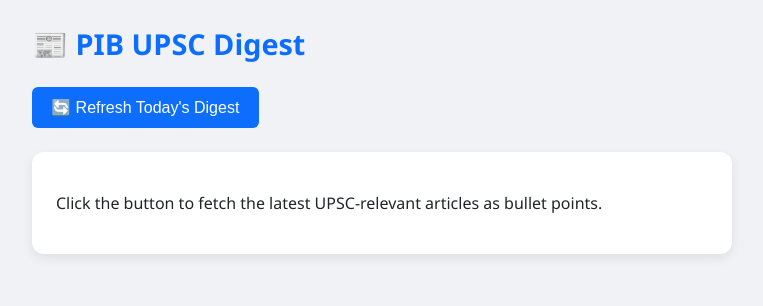
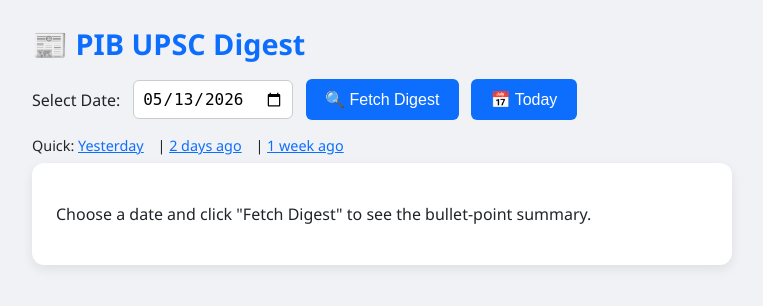
Before and after one commit to 20025762034/pib-pib, a Flask app: page / in a window 1280 px wide. Shown: the top 306 px of the page, without its empty margins (258-1021 px from the left). Run offline with Flask 3, Linux system fonts and the light colour scheme.

Commit message:
Update index.html

```diff
--- a/templates/index.html
+++ b/templates/index.html
@@ -4,15 +4,12 @@
 <meta charset="UTF-8">
 <meta name="viewport" content="width=device-width, initial-scale=1.0">
 <title>PIB UPSC Digest</title>
-<!-- PWA Manifest -->
-<link rel="manifest" href="/manifest.json">
+<link rel="manifest" href="/static/manifest.json">
 <meta name="theme-color" content="#0d6efd">
-<!-- iOS meta tags -->
 <meta name="apple-mobile-web-app-capable" content="yes">
 <meta name="apple-mobile-web-app-status-bar-style" content="black-translucent">
 <meta name="apple-mobile-web-app-title" content="PIB Digest">
-<link rel="apple-touch-icon" href="/icon-192.png">
-
+<link rel="apple-touch-icon" href="/static/icon-192.png">
 <style>
   body {
     font-family: 'Segoe UI', Tahoma, Geneva, Verdana, sans-serif;
@@ -27,6 +24,19 @@
     font-size: 1.8rem;
     margin-bottom: 0.5rem;
   }
+  .controls {
+    display: flex;
+    flex-wrap: wrap;
+    align-items: center;
+    gap: 0.8rem;
+    margin: 1rem 0;
+  }
+  .controls input[type="date"] {
+    padding: 0.5rem;
+    font-size: 1rem;
+    border: 1px solid #ccc;
+    border-radius: 6px;
+  }
   button {
     background: #0d6efd;
     color: white;
@@ -35,7 +45,6 @@
     font-size: 1rem;
     border-radius: 6px;
     cursor: pointer;
-    margin: 1rem 0;
   }
   button:hover {
     background: #0b5ed7;
@@ -79,7 +88,6 @@
     font-style: italic;
     color: #555;
   }
-  /* Install banner */
   #installBanner {
     background: #fff3cd;
     border: 1px solid #ffc107;
@@ -94,6 +102,16 @@
     padding: 0.4rem 0.8rem;
     font-size: 0.9rem;
   }
+  #quickDates {
+    margin-top: 0.3rem;
+    font-size: 0.9rem;
+  }
+  #quickDates a {
+    margin-right: 10px;
+    cursor: pointer;
+    color: #0d6efd;
+    text-decoration: underline;
+  }
 </style>
 </head>
 <body>
@@ -103,38 +121,52 @@
   <button onclick="installApp()">Install</button>
   <button onclick="document.getElementById('installBanner').style.display='none'">Dismiss</button>
 </div>
-<button onclick="refreshDigest()">🔄 Refresh Today's Digest</button>
+
+<div class="controls">
+  <label for="dateInput">Select Date:</label>
+  <input type="date" id="dateInput">
+  <button onclick="fetchDigest()">🔍 Fetch Digest</button>
+  <button onclick="fetchToday()">📅 Today</button>
+</div>
+<div id="quickDates">
+  Quick: <a onclick="setDate(-1)">Yesterday</a> | <a onclick="setDate(-2)">2 days ago</a> | <a onclick="setDate(-7)">1 week ago</a>
+</div>
 <div id="status"></div>
 <div class="digest" id="container">
-  <p>Click the button to fetch the latest UPSC-relevant articles as bullet points.</p>
+  <p>Choose a date and click "Fetch Digest" to see the bullet‑point summary.</p>
 </div>
 
 <script>
-  // PWA Install prompt
-  let deferredPrompt;
-  window.addEventListener('beforeinstallprompt', (e) => {
-    e.preventDefault();
-    deferredPrompt = e;
-    document.getElementById('installBanner').style.display = 'block';
-  });
+  // Set date input to today by default
+  function formatDateInput(d) {
+    const year = d.getFullYear();
+    const month = String(d.getMonth() + 1).padStart(2, '0');
+    const day = String(d.getDate()).padStart(2, '0');
+    return `${year}-${month}-${day}`;
+  }
+  const today = new Date();
+  document.getElementById('dateInput').value = formatDateInput(today);
 
-  async function installApp() {
-    if (deferredPrompt) {
-      deferredPrompt.prompt();
-      const result = await deferredPrompt.userChoice;
-      deferredPrompt = null;
-      document.getElementById('installBanner').style.display = 'none';
-    }
+  function getSelectedDate() {
+    const val = document.getElementById('dateInput').value; // yyyy-mm-dd
+    const parts = val.split('-');
+    if (parts.length !== 3) return null;
+    return `${parts[2]}/${parts[1]}/${parts[0]}`; // dd/mm/yyyy for backend
   }
 
-  async function refreshDigest() {
+  async function fetchDigest() {
+    const dateStr = getSelectedDate();
+    if (!dateStr) {
+      alert("Please select a valid date.");
+      return;
+    }
     const status = document.getElementById('status');
     const container = document.getElementById('container');
-    status.innerText = "Fetching and summarizing... This may take 30-60 seconds.";
+    status.innerText = `Fetching digest for ${dateStr}...`;
     container.innerHTML = "<p>Loading…</p>";
 
     try {
-      const res = await fetch('/fetch');
+      const res = await fetch(`/fetch?date=${dateStr}`);
       const data = await res.json();
       if (data.error) {
         container.innerHTML = `<p>Error: ${data.error}</p>`;
@@ -142,7 +174,7 @@
         return;
       }
       if (!data.articles.length) {
-        container.innerHTML = `<h3>${data.date}</h3><p>No relevant articles found today.</p>`;
+        container.innerHTML = `<h3>${data.date}</h3><p>No relevant articles found for this date.</p>`;
         status.innerText = "";
         return;
       }
@@ -163,18 +195,45 @@
         html += `<div class="source-link"><a href="${article.link}" target="_blank">🔗 Full Press Release</a></div></div>`;
       });
       container.innerHTML = html;
-      status.innerText = `Updated at ${new Date().toLocaleTimeString()}`;
+      status.innerText = `Showing ${data.articles.length} articles for ${data.date}`;
     } catch (e) {
       container.innerHTML = `<p>Error fetching digest. Please try again later.</p>`;
       status.innerText = "";
-      console.error(e);
     }
   }
 
-  // Register service worker for offline caching
+  function fetchToday() {
+    document.getElementById('dateInput').value = formatDateInput(new Date());
+    fetchDigest();
+  }
+
+  function setDate(daysOffset) {
+    const d = new Date();
+    d.setDate(d.getDate() + daysOffset);
+    document.getElementById('dateInput').value = formatDateInput(d);
+    fetchDigest();
+  }
+
+  // PWA install logic
+  let deferredPrompt;
+  window.addEventListener('beforeinstallprompt', (e) => {
+    e.preventDefault();
+    deferredPrompt = e;
+    document.getElementById('installBanner').style.display = 'block';
+  });
+
+  async function installApp() {
+    if (deferredPrompt) {
+      deferredPrompt.prompt();
+      await deferredPrompt.userChoice;
+      deferredPrompt = null;
+      document.getElementById('installBanner').style.display = 'none';
+    }
+  }
+
   if ('serviceWorker' in navigator) {
     window.addEventListener('load', () => {
-      navigator.serviceWorker.register('/sw.js').catch(() => {});
+      navigator.serviceWorker.register('/static/sw.js').catch(() => {});
     });
   }
 </script>
```
